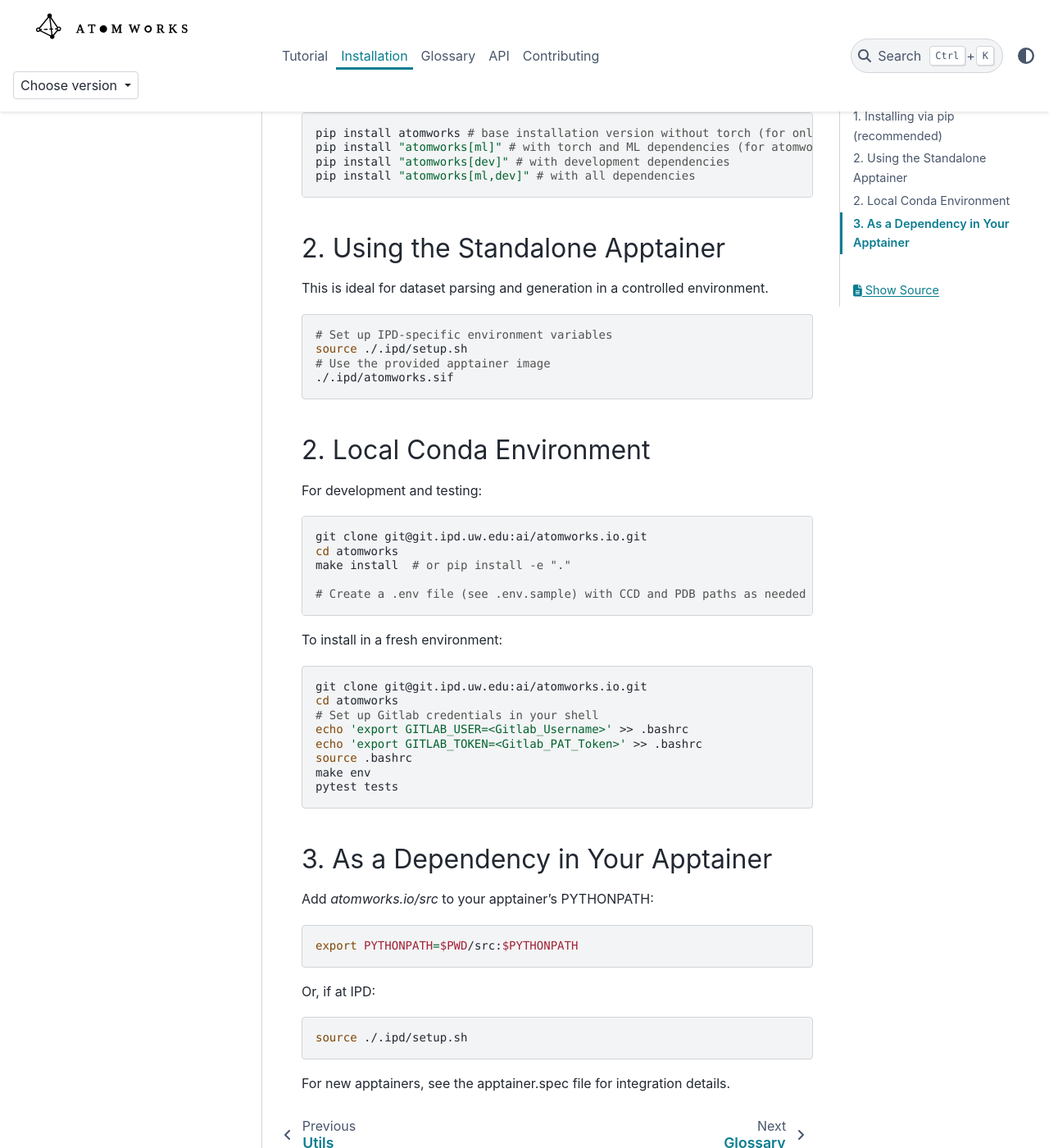
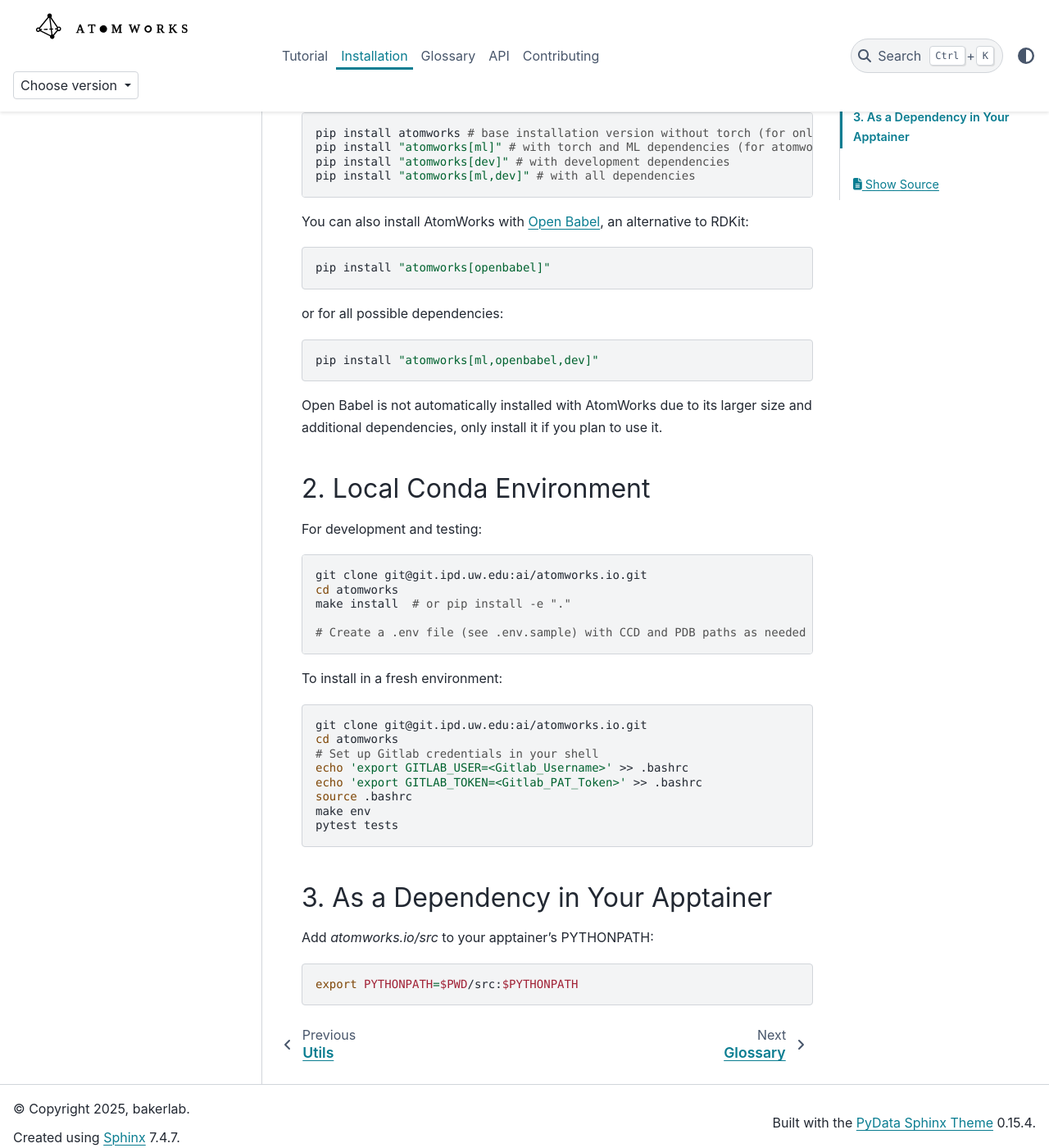
Before and after one commit to richardshuai/atomworks-caliby, a Sphinx documentation site: the page built from docs/installation.rst, in a window 1280 px wide and 1400 px high, scrolled down 340 px. Shown: the whole window at 82% size. Built offline with Sphinx 7.4.7 and the PyData theme 0.15.4, drawn with Linux system fonts in a browser that asks for light colours; pages that are not in the unit, such as notebooks, are missing from menus.

Commit message:
Update documentation links and installation instructions
Updated documentation URLs to point to rosettacommons.github.io instead of baker-laboratory.github.io. Clarified installation instructions for Open Babel and updated contributor guide to use a requirements file for documentation dependencies. Removed outdated Apptainer instructions and improved clarity in installation steps.

```diff
--- a/docs/installation.rst
+++ b/docs/installation.rst
@@ -14,19 +14,19 @@
    pip install "atomworks[dev]" # with development dependencies
    pip install "atomworks[ml,dev]" # with all dependencies
 
-
-2. Using the Standalone Apptainer
------------------------------------------------
-This is ideal for dataset parsing and generation in a controlled environment.
+You can also install AtomWorks with `Open Babel <https://openbabel.org/>`_, an alternative to RDKit:
 
 .. code-block:: bash
 
-   # Set up IPD-specific environment variables
-   source ./.ipd/setup.sh
-   # Use the provided apptainer image
-   ./.ipd/atomworks.sif
+   pip install "atomworks[openbabel]"
 
-.. _local-conda_environment:
+or for all possible dependencies:
+
+.. code-block:: bash
+
+   pip install "atomworks[ml,openbabel,dev]"
+
+Open Babel is not automatically installed with AtomWorks due to its larger size and additional dependencies, only install it if you plan to use it.
 
 2. Local Conda Environment
 --------------------------
@@ -60,11 +60,3 @@
 .. code-block:: bash
 
    export PYTHONPATH=$PWD/src:$PYTHONPATH
-
-Or, if at IPD:
-
-.. code-block:: bash
-
-   source ./.ipd/setup.sh
-
-For new apptainers, see the apptainer.spec file for integration details.
```
Also changed, not shown: README.md (+6 -5 lines), docs/contributor_guide.rst (+3 -6 lines).
